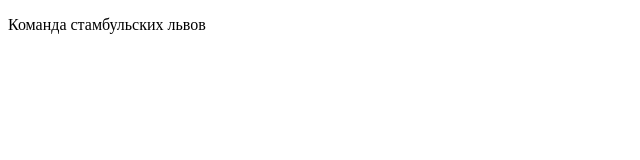
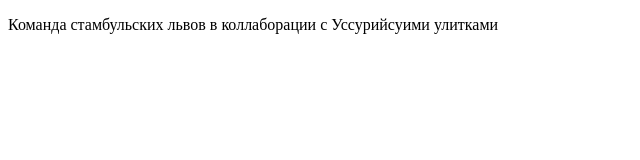
Before and after one commit to THolpT/test-git, a plain HTML site: page index.html in a window 1280 px wide. Shown: the whole page, without its empty margins (0-640 px from the left). Drawn offline with Linux system fonts and the light colour scheme.

Commit message:
index.html
уссурийске улитки

```diff
--- a/index.html
+++ b/index.html
@@ -6,6 +6,6 @@
     <title>Document</title>
 </head>
 <body>
-    <p>Команда стамбульских львов</p>
+    <p>Команда стамбульских львов в коллаборации с Уссурийсуими улитками</p>
 </body>
 </html>
```
